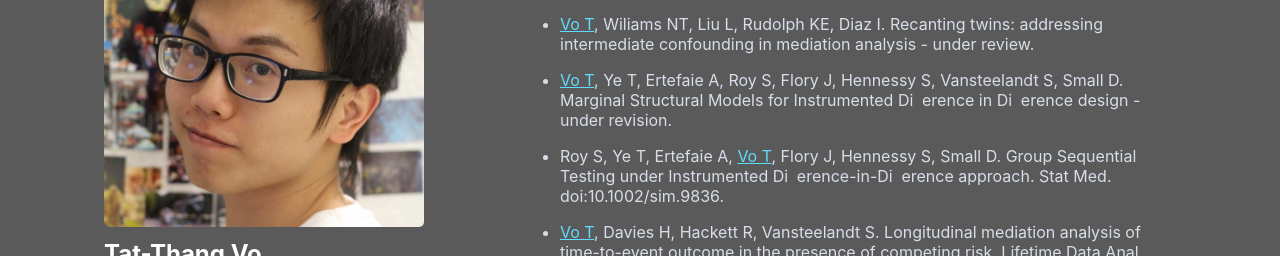
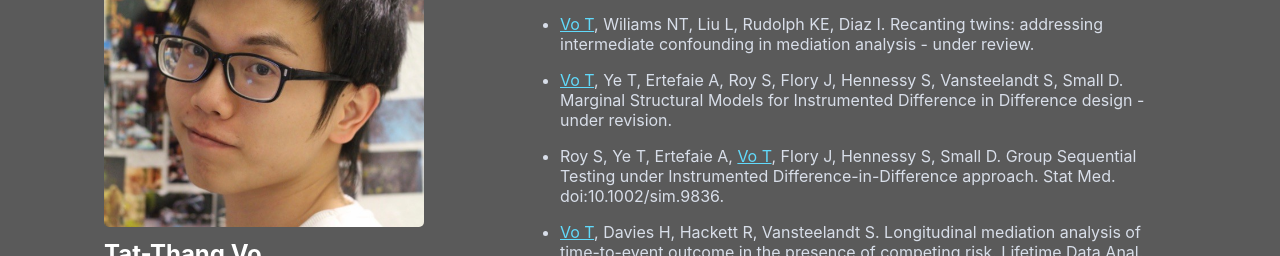
Before and after one commit to votatthang/ttv, a React (Create React App) app: page /Publications in a window 1280 px wide. Shown: the part 177-433 px from the top of the page. Built offline with nearby package versions, Linux system fonts and the light colour scheme.

Commit message:
Update ContactMe.js

```diff
--- a/src/Pages/ContactMe/ContactMe.js
+++ b/src/Pages/ContactMe/ContactMe.js
@@ -21,12 +21,12 @@ const ContactMe = () => {
                 <li>
                     <a href="https://scholar.google.com/citations?user=VMFhSVcAAAAJ&hl=en">Vo T</a>,
                         Ye T, Ertefaie A, Roy S, Flory J, Hennessy S, Vansteelandt S, Small D. Marginal
-                    Structural Models for Instrumented Di erence in Di erence design - under revision.
+                    Structural Models for Instrumented Difference in Difference design - under revision.
                 </li>
                 <li>
                     Roy S, Ye T, Ertefaie A, <a href="https://scholar.google.com/citations?user=VMFhSVcAAAAJ&hl=en">Vo T</a>,
                         Flory J, Hennessy S, Small D. Group Sequential Testing under
-                    Instrumented Di erence-in-Di erence approach. Stat Med. doi:10.1002/sim.9836.
+                    Instrumented Difference-in-Difference approach. Stat Med. doi:10.1002/sim.9836.
                 </li>
                 <li>
                     <a href="https://scholar.google.com/citations?user=VMFhSVcAAAAJ&hl=en">Vo T</a>,
@@ -71,7 +71,7 @@ const ContactMe = () => {
                 2023;1-4. doi:10.1002/jrsm.1621.
                 </li>
                 <li>
-                van Lancker K*, <a href="https://scholar.google.com/citations?user=VMFhSVcAAAAJ&hl=en">Vo T*</a>, Akacha M.
+                van Lancker K*, <a href="https://scholar.google.com/citations?user=VMFhSVcAAAAJ&hl=en">Vo T*</a>, Akacha M*.
                         Estimands in heath technology assessment: a causal
                 inference perspective. Stat Med. 2022;41(28):5577-5585. doi:10.1002/sim.9539.
                 </li>
```
